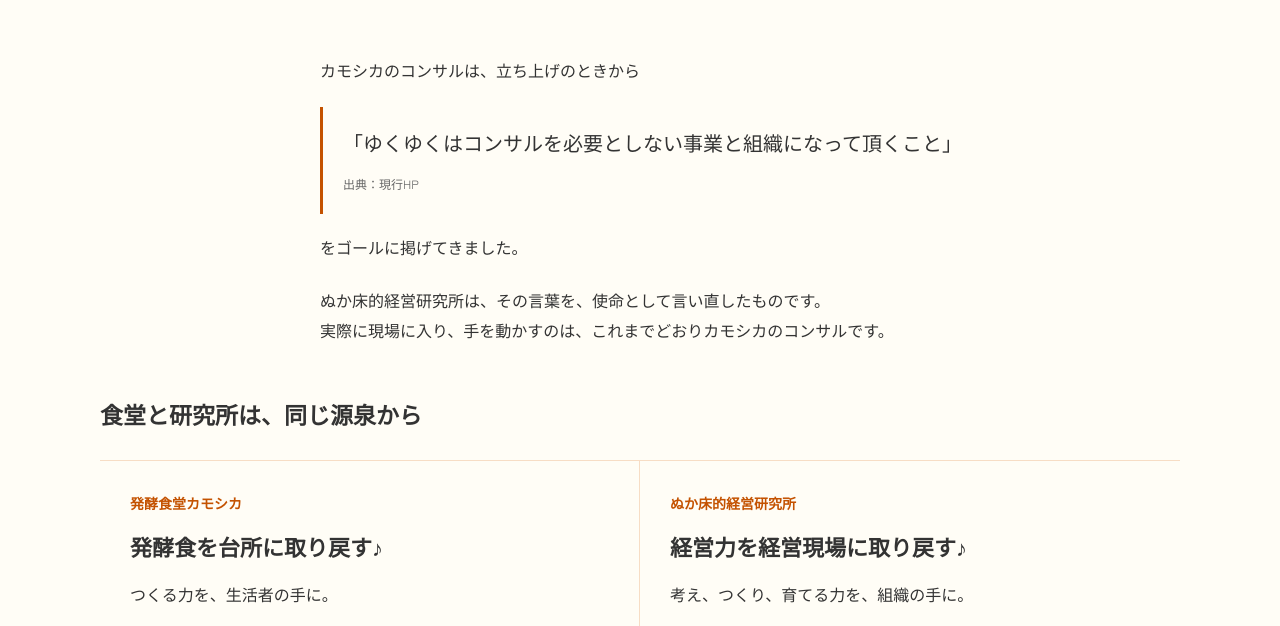
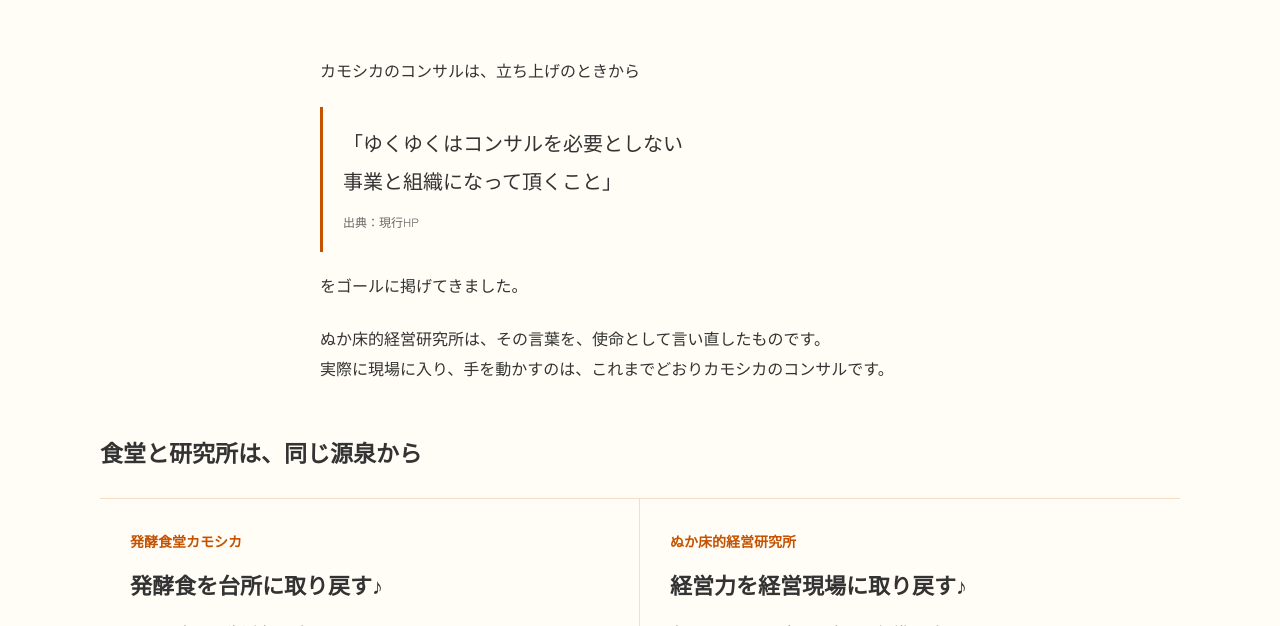
Before and after one commit to yuji9seki16-png/kenkyujo-mihon-67c275, a plain HTML site: page index.html in a window 1280 px wide. Shown: the part 11374-12000 px from the top of the page. Drawn offline with Linux system fonts and the light colour scheme; a web font is replaced by a local one.

Commit message:
ゆくゆくはの引用に改行
Co-Authored-By: Claude Opus 5.5 <noreply@anthropic.com>

```diff
--- a/index.html
+++ b/index.html
@@ -118,7 +118,7 @@ a:focus-visible,button:focus-visible{outline-color:var(--or)}
 </div></div></section>
 <section class="section about" id="about" aria-labelledby="about-title"><div class="wrap"><div class="section-head"><span class="label">ABOUT</span><h2 id="about-title">研究所について</h2></div>
 <div class="structure" role="group" aria-label="前に研究所、右うしろにカモシカのコンサル、下の台に発酵食堂カモシカの3層"><div class="structure-cards"><div class="structure-back"><div class="back-top"><div><p class="layer-role">実務を担う</p><p class="layer-title">カモシカのコンサル</p></div><img class="consul-logo" src="img/logo_consultant-v.svg" alt="カモシカのコンサル" height="64"></div><p class="layer-description">現場に入り、仕込み、手入れを続ける</p></div><div class="structure-front"><p class="layer-role">表の看板</p><p class="layer-title">ぬか床的経営研究所</p><p class="layer-description">経営を研究し、言葉にし、ひらく場</p></div></div><div class="structure-base"><img src="img/kamoshika_logo_yoko.png" alt="発酵食堂カモシカ"><div><div class="layer-title">発酵食堂カモシカ</div><p>2014年〜 京都・嵐山</p><p>毎日の経営の実験場</p></div></div></div>
-<div class="reading about-copy"><p>カモシカのコンサルは、立ち上げのときから</p><blockquote>「ゆくゆくはコンサルを必要としない事業と組織になって頂くこと」<cite>出典：現行HP</cite></blockquote><p>をゴールに掲げてきました。</p><p>ぬか床的経営研究所は、その言葉を、使命として言い直したものです。<br>実際に現場に入り、手を動かすのは、これまでどおりカモシカのコンサルです。</p></div>
+<div class="reading about-copy"><p>カモシカのコンサルは、立ち上げのときから</p><blockquote>「ゆくゆくはコンサルを必要としない<br>事業と組織になって頂くこと」<cite>出典：現行HP</cite></blockquote><p>をゴールに掲げてきました。</p><p>ぬか床的経営研究所は、その言葉を、使命として言い直したものです。<br>実際に現場に入り、手を動かすのは、これまでどおりカモシカのコンサルです。</p></div>
 <div class="same-source"><h3>食堂と研究所は、同じ源泉から</h3><div class="source-grid"><div class="source-card"><p class="source-name">発酵食堂カモシカ</p><p class="source-mission">発酵食を台所に取り戻す<span class="accent">♪</span></p><p>つくる力を、生活者の手に。</p></div><div class="source-card"><p class="source-name">ぬか床的経営研究所</p><p class="source-mission">経営力を経営現場に取り戻す<span class="accent">♪</span></p><p>考え、つくり、育てる力を、組織の手に。</p></div></div></div>
 <h3 id="faces" class="faces-title">研究所の顔</h3>
 <div class="faces">
```
